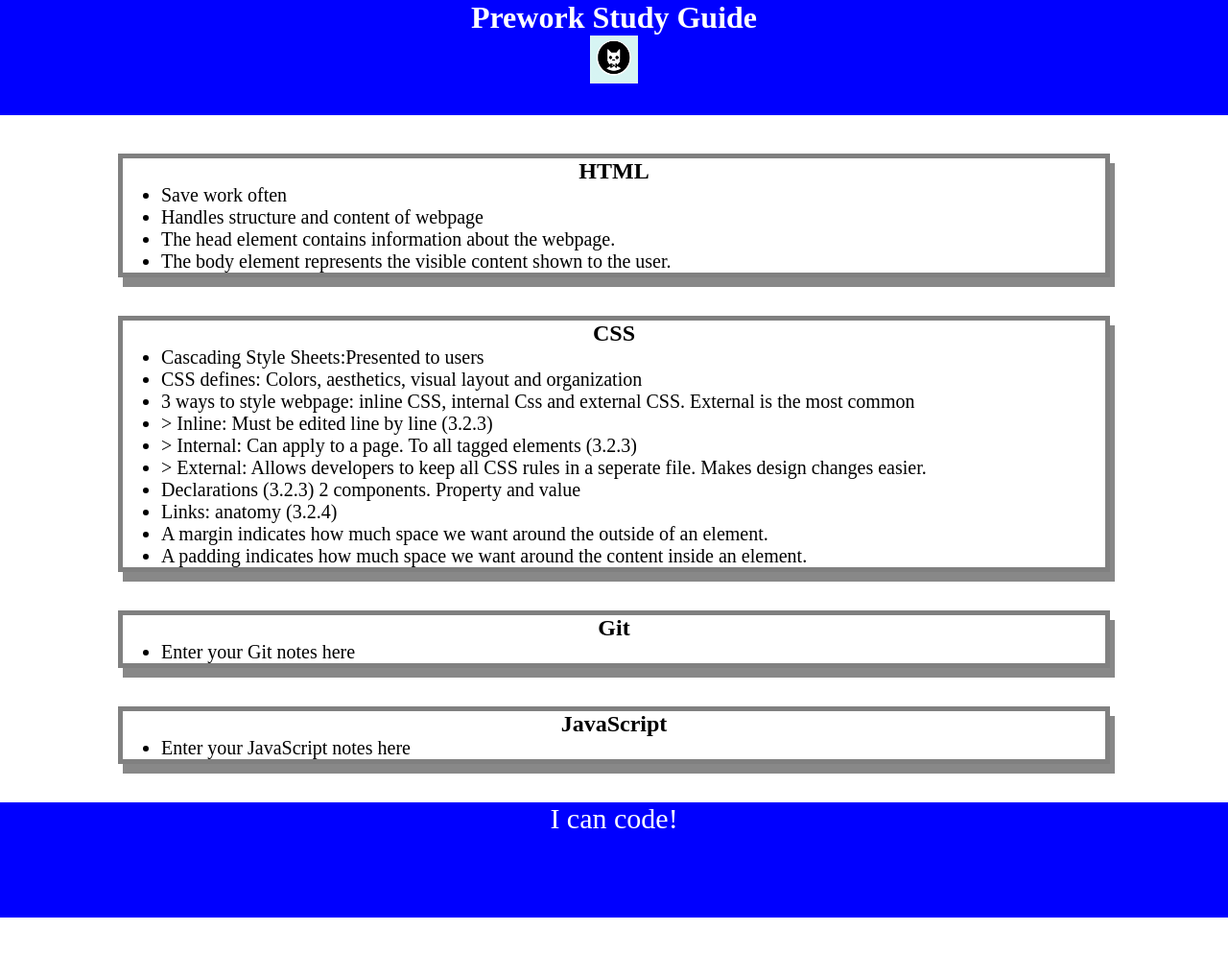
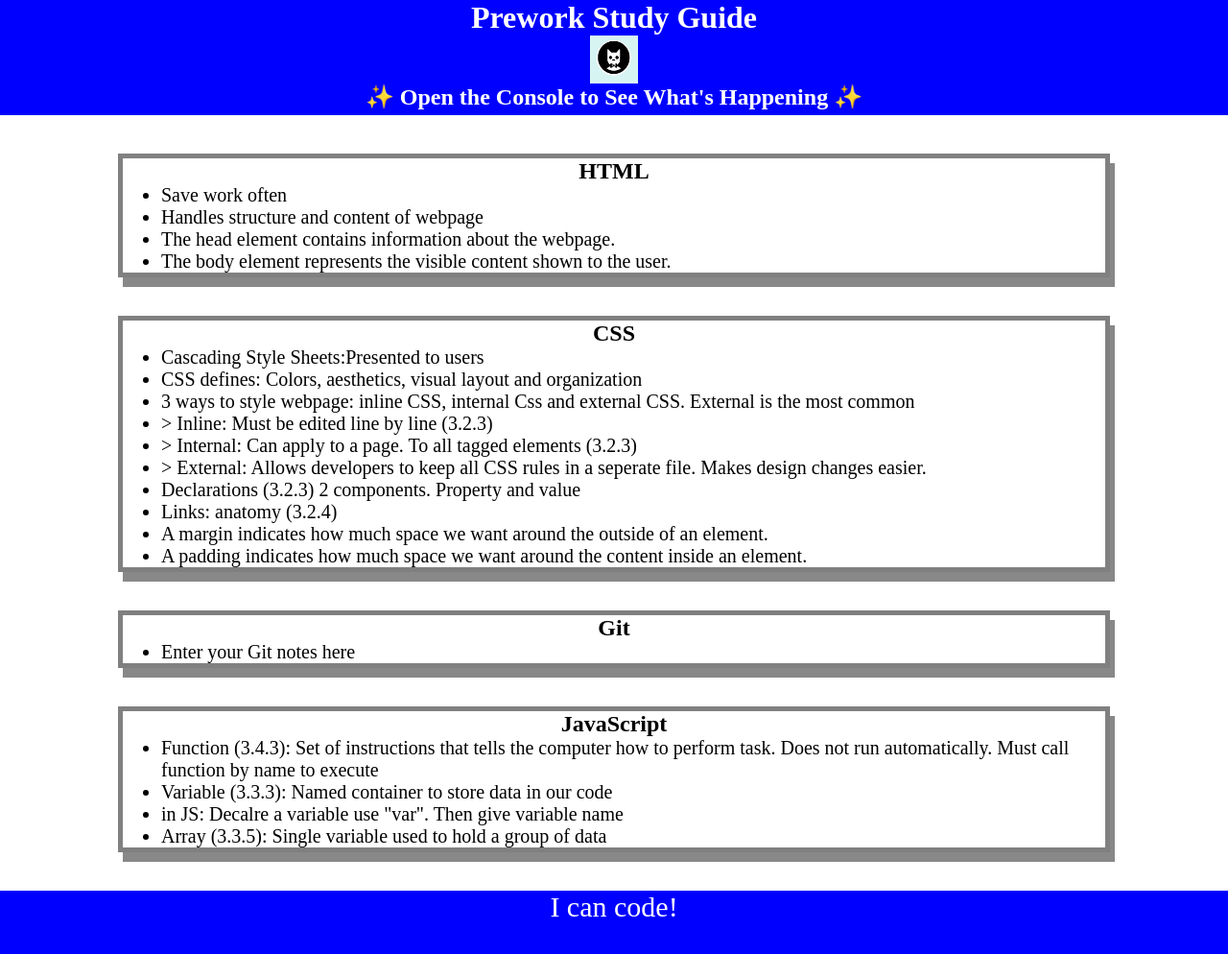
Before and after one commit to Allie-Ang/prework-study-guide, a plain HTML site: page index.html in a window 1280 px wide. Shown: the whole page at 96% size. Before the commit the page ends 956 px from the top, so only its background shows below. Drawn offline with Linux system fonts and the light colour scheme.

Commit message:
script.js

```diff
--- /dev/null
+++ b/assets/script.js
@@ -0,0 +1,19 @@
+var topics = ['HTML', 'CSS', 'Git', 'JavaScript'];
+
+for (var x = 0; x < topics.length; x++) {
+ console.log(topics[x]);
+}
+
+/*
+if (topic === 'HTML') {
+ console.log("Let's study HTML!");
+} else if (topic === 'CSS') {
+ console.log("Let's study CSS!");
+} else if (topic === 'Git') {
+ console.log("Let's study Git!");
+} else if (topic === 'JavaScript') {
+ console.log("Let's study JavaScript!");
+} else {
+ console.log('Please try again!');
+}
+*/
--- a/index.html
+++ b/index.html
@@ -11,6 +11,7 @@
     <header id="top">
       <h1>Prework Study Guide</h1>
       <img src="./assets/bowtie-cat.png" alt="Profile image of cat wearing a bow tie." />
+      <h2>✨ Open the Console to See What's Happening ✨</h2>
     </header>
     <main>
       <section class="card" id="html-section">
@@ -48,13 +49,17 @@
       <section class="card" id="javascript-section">
         <h2>JavaScript</h2>
         <ul>
-          <li>Enter your JavaScript notes here</li>
-        </ul>
+          <li>Function (3.4.3): Set of instructions that tells the computer how to perform task. Does not run automatically. Must call function by name to execute</li>
+        <li>Variable (3.3.3): Named container to store data in our code</li>
+      <li>in JS: Decalre a variable use "var". Then give variable name</li>
+    <li>Array (3.3.5): Single variable used to hold a group of data</li>
+    </ul>
       </section>
     </main>
 
     <footer>
       <p>I can code!</p>
     </footer>
+    <script src="./assets/script.js"></script>
   </body>
 </html>
```
